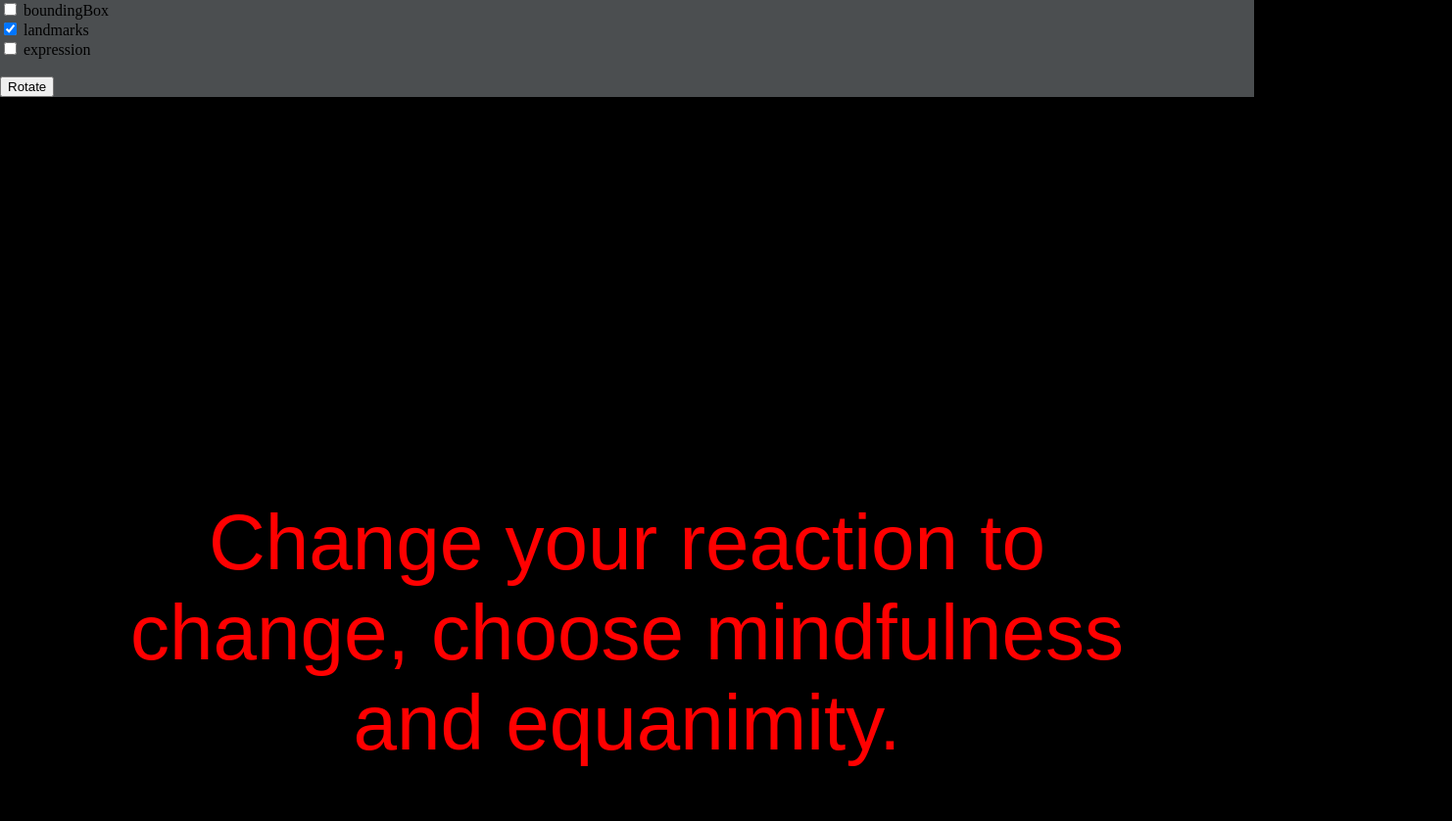
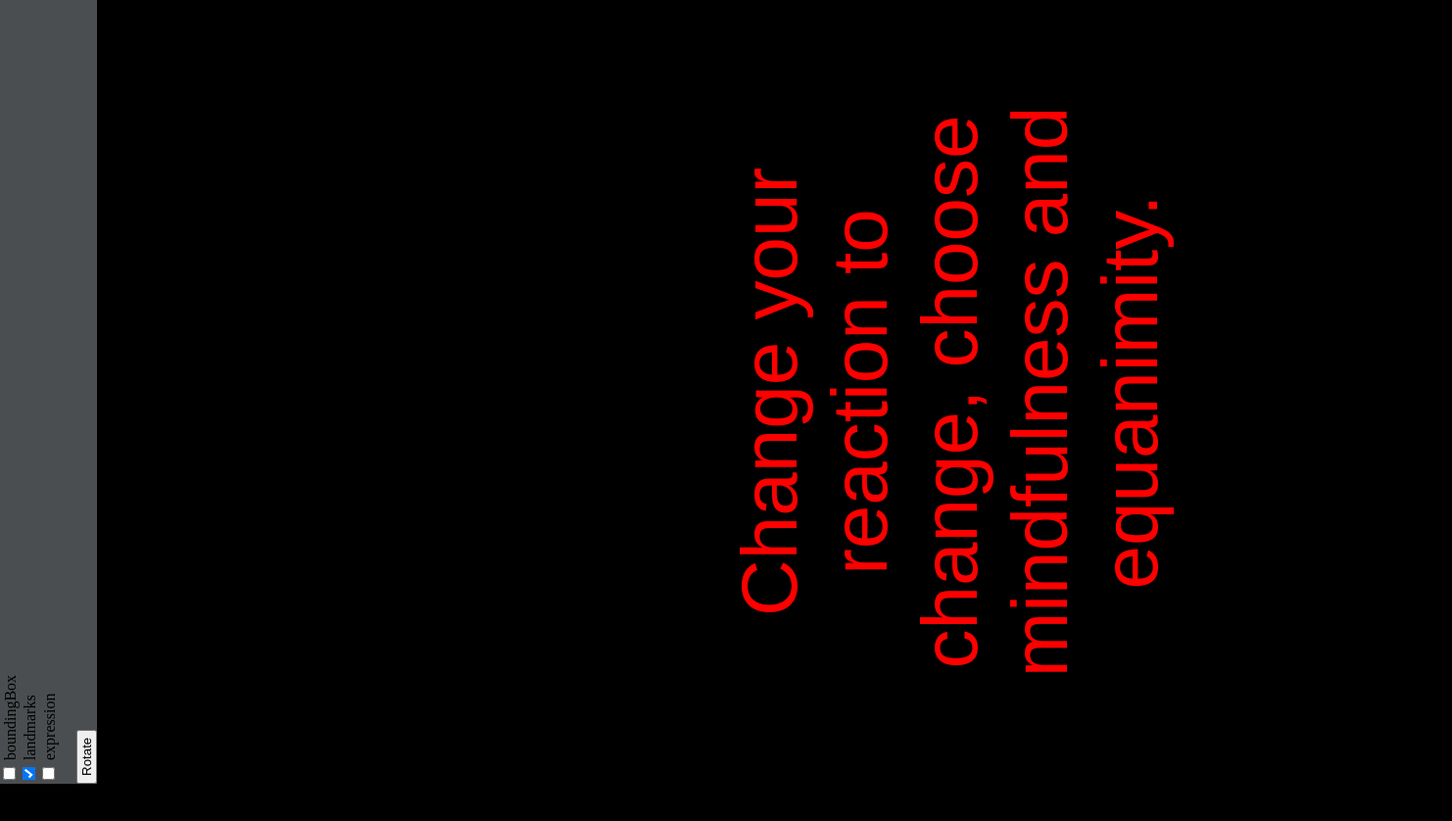
Before and after one commit to csprw/japan_quotes, a website: page index.html in a window 1280 px wide. Shown: the whole page at 98% size, 1482 px wide, since content can reach past the window. Drawn offline with Linux system fonts and the light colour scheme; no server answers.

Commit message:
New quotes.

```diff
--- a/index.html
+++ b/index.html
@@ -21,31 +21,65 @@
     body {
       margin: 0;
       padding: 0;
-      width: 100vw;
-      height: 100vh;
+
       display: flex;
       justify-content: center;
       align-items: center;
       background-color: black;
       /* transform: rotate(-90deg); */
+      /* transform: rotate(-90deg); */
+      width: 100vw;
+      height: 100vh;
+      /* border: 2px solid white; */
+    }
+
+    video {
+      /* position: absolute; */
+      /* transform: rotate(-90deg); */
+
+      /* transform-origin: bottom left; */
+      /* width: 100vw;
+      height: 100vh; */
+      /* margin-top: -100vw; */
+      /* object-fit: cover; */
+      /* z-index: 4; */
+      visibility: visible;
     }
 
     canvas {
       position: absolute;
-      /* border: 1px solid blue; */
+      /* border: 1px solid red; */
+      transform: rotate(-90deg);
       /* height: 1em; */
+      /* transform: rotate(-90deg); */
+      /* width: 100vw;
+      height: 100vh; */
     }
 
-    /* #videoHolder {
+    #videoHolder {
       transform: rotate(-90deg);
-    } */
+      /* border: 1px solid blue; */
+      /* height: 200vw; */
+    }
 
     #front {
-      /* border: 1px solid red; */
-      width: 100vw;
-      height: 100vh;
+      transform: rotate(-90deg);
+      /* border: 1px solid purple; */
+
       position: absolute;
       z-index: 99;
+
+      /* olde */
+      /* width: 100vw;
+      height: 100vh;  */
+
+      /* new */
+      width: 100vh;
+      height: 100vw;
+
+      /* transform: rotate(-90deg);
+      width: 100vh;
+      height: 100vw; */
     }
 
     #theForm {
@@ -60,12 +94,16 @@
 
     #textHolder {
       position: absolute;
-      /* border: 2px solid red; */
-      width: 100%;
-      bottom: 0;
+      /* border: 2px solid yellow; */
+      width: 100%; /*NOte: if turned */
+      bottom: 0; /*note: if turned*/
+      /* height: 100%; */
+      /* left: 0 !important; */
+
     }
 
     #theText {
+
       font-size: 5em;
       /* color: red; */
       /* font-family: 'Segoe UI', Tahoma, Geneva, Verdana, sans-serif; */
@@ -73,13 +111,24 @@
       font-weight: 500;
       text-align: center;
       color:rgb(255, 0, 0);
-      /* position: absolute; */
-      /* bottom: 0; */
-      max-width:80vw;
+
+      /* old */
+      /* max-width:80vw;
       margin-left: 10vw;
       margin-bottom: 2vh;
-      /* border: 1px solid blue; */
-      /* word-wrap:break-word; */
+      max-height: 80vh;
+      border: 2px solid orange; */
+
+      /* NEW */
+      /* max-width: 80vh; */
+      width: 80%;
+      padding: 10%;
+      /* right: -20vh; */
+      /* top: 0; */
+      /* margin-right: -20vh; */
+      /* top: 0; */
+      /* border: 2px solid orange;
+      border-right: 5px solid green; */
     }
   </style>
 </head>
@@ -90,7 +139,9 @@
 
 
   <div id="videoHolder">
-    <video id="video" width="1440" height="1120" autoplay muted></video>
+    <!-- <video id="video" width="1440" height="1120" autoplay muted></video> -->
+    <video id="video" width="2160" height="1680" autoplay muted></video>
+    <!-- <video id="video" width="2880" height="2240" autoplay muted></video> -->
   </div>
 
   <div id="front">
```
